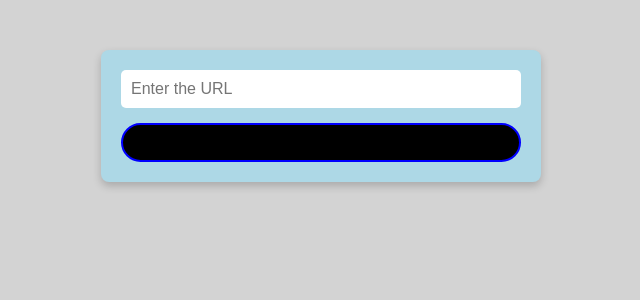
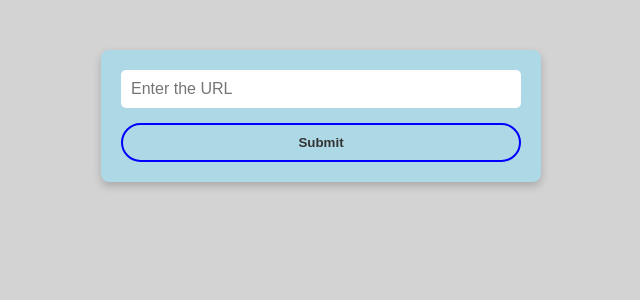
Before and after one commit to Nikhil-Gupta67/Url_Sort, a Django app: page / in a window 1280 px wide. Shown: the top 300 px of the page, without its empty margins (319-959 px from the left). Run offline with Django 5.2, Linux system fonts and the light colour scheme.

Commit message:
Updated the html

```diff
--- a/templates/index.html
+++ b/templates/index.html
@@ -32,8 +32,8 @@
       }
       button {
         padding: 10px 20px;
-        background-color: black;
-        color:;
+        background-color: lightblue;
+        color: #333;
         border: 2px solid blue;
         border-radius: 25px;
         cursor: pointer;
```
